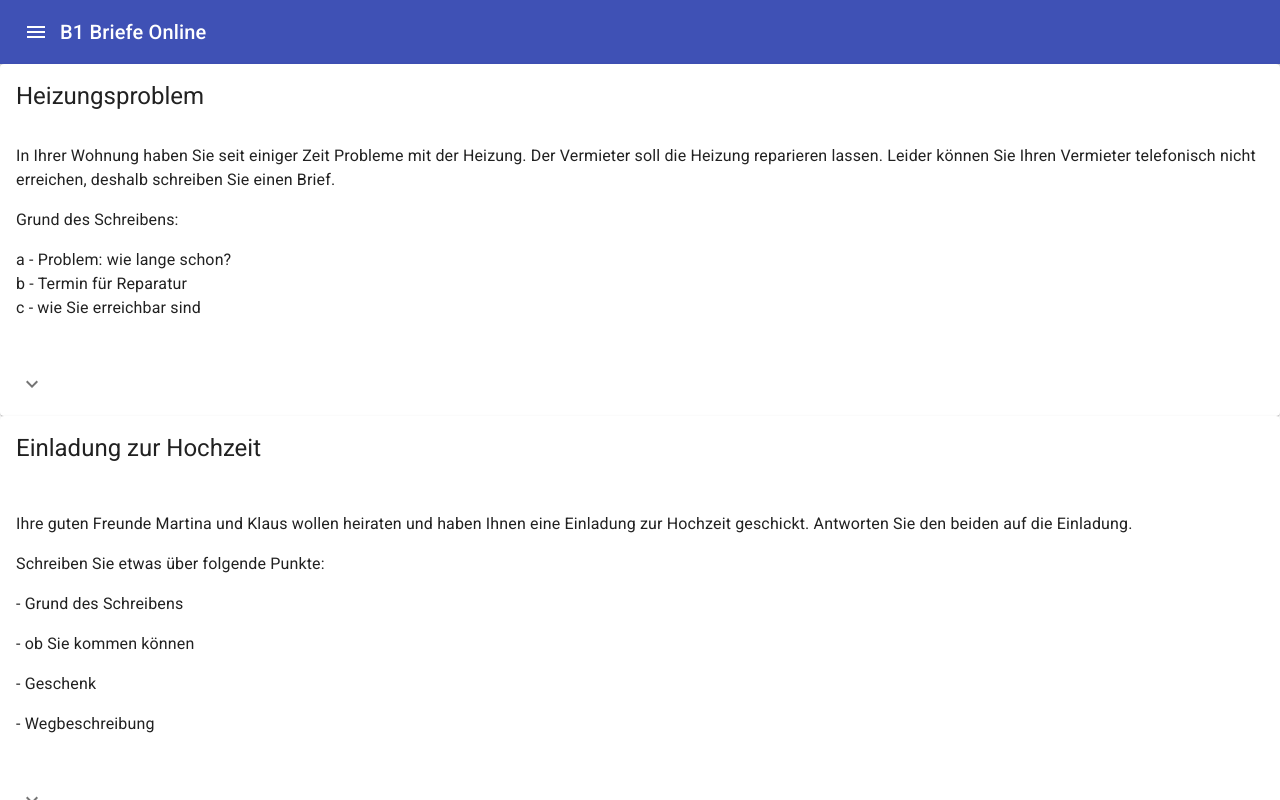
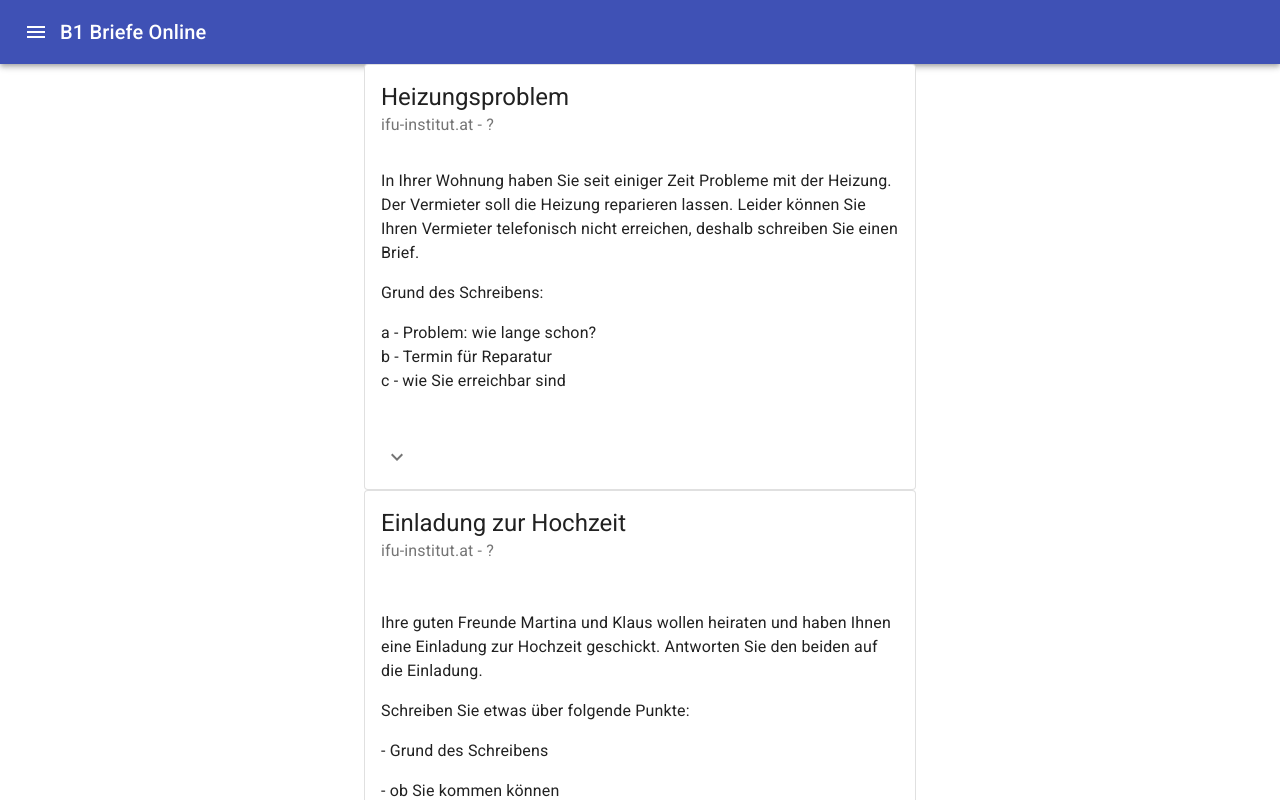
Before and after one commit to mulenatic/b1-briefe-online, a React (Create React App) app: page / in a window 1280 px wide. Shown: the top 800 px of the page. Built offline with nearby package versions, Linux system fonts and the light colour scheme.

Commit message:
Some styling...

```diff
--- a/package.json
+++ b/package.json
@@ -5,6 +5,7 @@
   "dependencies": {
     "@material-ui/core": "^4.9.0",
     "@material-ui/icons": "^4.5.1",
+    "@material-ui/styles": "^4.9.0",
     "@testing-library/jest-dom": "^4.2.4",
     "@testing-library/react": "^9.4.0",
     "@testing-library/user-event": "^7.2.1",
--- a/src/App.jsx
+++ b/src/App.jsx
@@ -1,5 +1,5 @@
 import React, { Component } from 'react';
-import { AppBar, Toolbar, IconButton, Typography } from '@material-ui/core';
+import { AppBar, Toolbar, IconButton, Typography, Container } from '@material-ui/core';
 import 'typeface-roboto';
 import MenuIcon from "@material-ui/icons/Menu";
 import LetterCard from './components/LetterCard/LetterCard';
@@ -48,8 +48,10 @@ class App extends Component {
 		  </Typography>
 		</Toolbar>
 	      </AppBar>
-	      {this.state.loading && <div>Loading...</div>}
-	      {!this.state.loading && this.createLetterCards(this.state.lettersData)}
+	      <Container maxWidth="sm">
+		{this.state.loading && <div>Loading...</div>}
+		{!this.state.loading && this.createLetterCards(this.state.lettersData)}
+	      </Container>
 	    </div>
 	);
     }
--- a/src/components/LetterCard/LetterCard.jsx
+++ b/src/components/LetterCard/LetterCard.jsx
@@ -21,11 +21,19 @@ export default class LetterCard extends Component {
 	this.setState({ expanded: !this.state.expanded });
     };
 
+    generateSubheader = (letterData) => {
+	const source = letterData.source ? letterData.source : '?';
+	const date = letterData.date ? letterData.date : '?';
+
+	return `${source} - ${date}`;
+
+    };
+
 
     render() {
 	return (
-	    <Card>
-	      <CardHeader title={this.props.letterData.title}/>
+	    <Card variant="outlined">
+	      <CardHeader title={this.props.letterData.title} subheader={ this.generateSubheader(this.props.letterData) }/>
 	      <CardContent>
 		<Typography dangerouslySetInnerHTML={this.createMarkup(this.props.letterData.problem)}>
 		</Typography>
```
